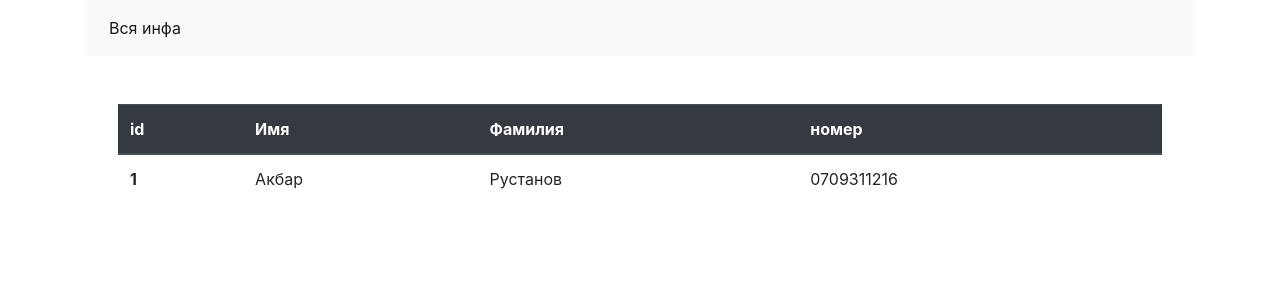
After one commit to JustSorvigolova/contact_project, a Django app: page /post/1 in a window 1280 px wide. The commit adds this page. Shown: the top 300 px of the page. Run offline with Django 3.2, Linux system fonts and the light colour scheme; data comes from the database, SQL or seed files in the repository; both versions use the stored data as it was after the commit; some libraries are stand-ins or nearby versions.

Commit message:
Мидтерм

```diff
--- a/contact/models.py
+++ b/contact/models.py
@@ -1,5 +1,4 @@
 from django.db import models
-from datetime import datetime
 
 
 class Contac(models.Model):
--- a/contact/urls.py
+++ b/contact/urls.py
@@ -4,6 +4,6 @@ from . import views
 urlpatterns = [
     path('', views.main_full, name='main'),
     path('hook/', views.detail, name='hook'),
-    path('list/', views.list_go, name='list'),
     path('new_contact',views.create, name='create'),
+    path('post/<int:pk>', views.Post_Detail.as_view(), name='poster')
 ]
--- a/contact/views.py
+++ b/contact/views.py
@@ -1,11 +1,13 @@
 from django.shortcuts import render, redirect
 from .models import Contac
 from .forms import ContacForm
+from django.views.generic import DetailView
 
 
-def list_go(request):
-    all_of_list = Contac.objects.all()
-    return render(request, 'contact/list.html', {'all_of_list': all_of_list})
+class Post_Detail(DetailView):
+    model = Contac
+    template_name = 'contact/post.html'
+    context_object_name = 'article'
 
 
 def detail(request):
@@ -16,6 +18,7 @@ def detail(request):
 def main_full(request):
     hello_world = 'Hello World'
     return render(request, 'contact/base.html', {'hi': hello_world})
+
 
 
 def create(request):
--- a/templates/contact/base.html
+++ b/templates/contact/base.html
@@ -11,8 +11,8 @@
 <body>
 <div class="container">
  <nav class="navbar navbar-expand-lg navbar-light bg-light">
- {% block main %} <a class="navbar-brand" href="{% url 'list' %}">List</a>{% endblock %}
-  <button class="navbar-toggler" type="button" data-toggle="collapse" data-target="#navbarNav" aria-controls="navbarNav" aria-expanded="false" aria-label="Toggle navigation">
+
+  <button class="navbar-toggler" type="button" data-toggle="collapse" aria-controls="navbarNav" aria-expanded="false" aria-label="Toggle navigation">
     <span class="navbar-toggler-icon"></span>
   </button>
   <div class="collapse navbar-collapse" id="navbarNav">
@@ -21,7 +21,7 @@
       {% block url_link %}  <a class="nav-link" href="{% url 'hook' %}">Вся инфа<span class="sr-only">(current)</span></a>{% endblock %}
       </li>
     <li class="nav-item active">
-      {% block url_link2 %}  <a class="nav-link" href="{% url 'main' %}">Home<span class="sr-only">(current)</span></a>{% endblock %}
+      {% block url_link2 %}  <a class="nav-link" href="{% url 'main' %}"><span class="sr-only">(current)</span></a>{% endblock %}
       </li>
      <li class="nav-item active">
      {% if user.is_authenticated %}
--- /dev/null
+++ b/templates/contact/post.html
@@ -0,0 +1,27 @@
+{% extends 'contact/base.html' %}
+
+{% block content %}
+<div class="container p-5">
+
+<table class="table">
+  <thead class="thead-dark">
+    <tr>
+      <th scope="col">id</th>
+      <th scope="col">Имя</th>
+      <th scope="col">Фамилия</th>
+      <th scope="col">номер</th>
+    </tr>
+  </thead>
+
+  <tbody>
+    <tr>
+      <th scope="row">{{ article.id}}</th>
+      <td>{{ article.name }}</td>
+      <td>{{ article.last_name}}</td>
+      <td>{{ article.num_ber}}</td>
+    </tr>
+  </tbody>
+
+</table>
+</div>
+{% endblock %}
```
Also changed, not shown: templates/contact/detail.html (+6 -4 lines), db.sqlite3, 1 other file.
